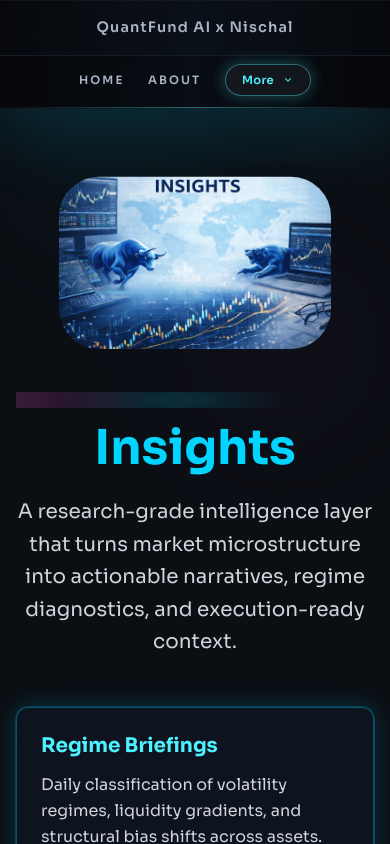
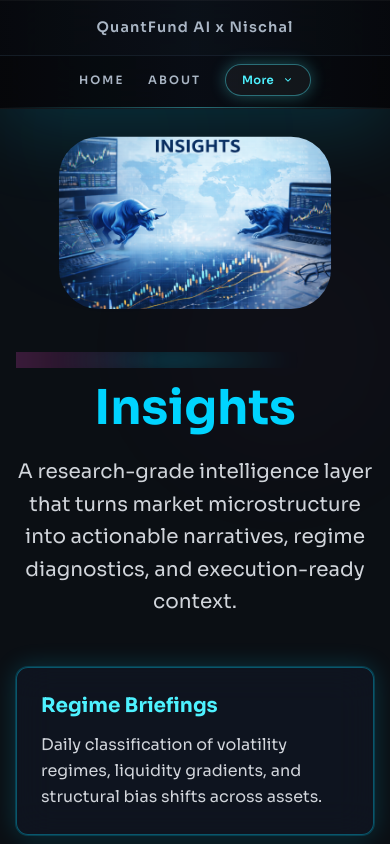
Before and after one commit to nneupane1/quant_website, a Next.js app: page /insights in a window 390 px wide. Shown: the top 844 px of the page. Built offline with nearby package versions, Linux system fonts and the light colour scheme.

Commit message:
Shift page hero images upward

```diff
--- a/app/about/page.jsx
+++ b/app/about/page.jsx
@@ -18,7 +18,7 @@ export default function About() {
         <div className="relative z-10 max-w-4xl mx-auto">
           {/* Header */}
           <div className="mb-12 text-center">
-            <div className="w-full max-w-none mx-auto rounded-[48px] overflow-hidden -mt-10 mb-4">
+            <div className="w-full max-w-none mx-auto rounded-[48px] overflow-hidden -mt-14 mb-4">
               <img
                 src="/images/bull_bear1.png"
                 alt="Bull and bear motif"
--- a/app/engine/page.jsx
+++ b/app/engine/page.jsx
@@ -16,7 +16,7 @@ export default function Engine() {
         <AmbientBlobs />
         <div className="relative z-10 max-w-6xl mx-auto">
           <div className="mb-12 text-center">
-            <div className="w-[95%] sm:w-[79%] mx-auto rounded-[40px] overflow-hidden -mt-10 mb-4">
+            <div className="w-[95%] sm:w-[79%] mx-auto rounded-[40px] overflow-hidden -mt-20 mb-4">
               <img
                 src="/images/tradingroom1.png"
                 alt="QuantFund AI live trading room"
--- a/app/insights/page.jsx
+++ b/app/insights/page.jsx
@@ -16,7 +16,7 @@ export default function Insights() {
         <AmbientBlobs />
         <div className="relative z-10 max-w-6xl mx-auto">
           <div className="mb-12 text-center">
-            <div className="w-[95%] sm:w-[79%] mx-auto rounded-[40px] overflow-hidden -mt-10 mb-4">
+            <div className="w-[95%] sm:w-[79%] mx-auto rounded-[40px] overflow-hidden -mt-20 mb-4">
               <img
                 src="/images/insights2.png"
                 alt="QuantFund AI insights"
```
